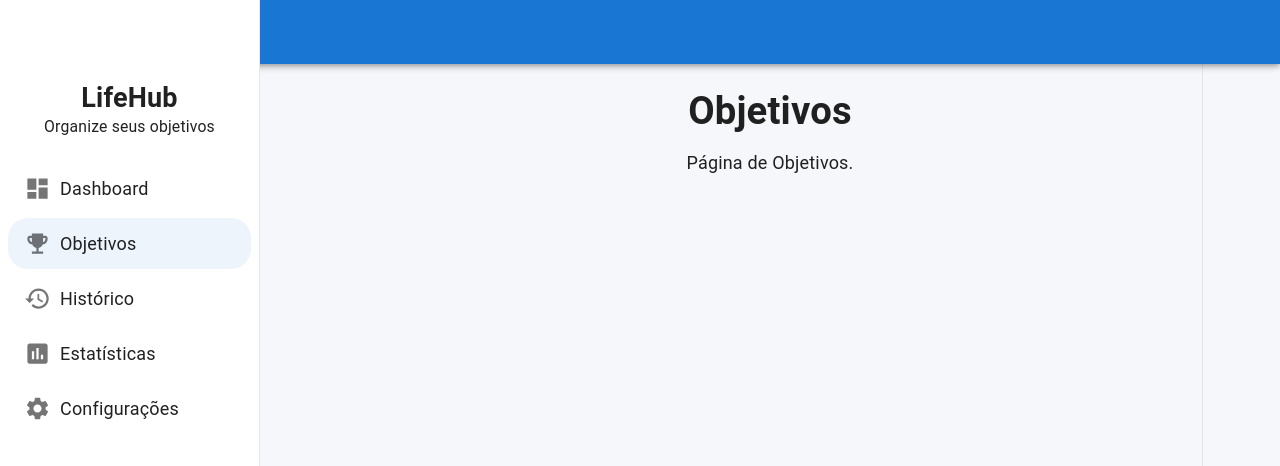
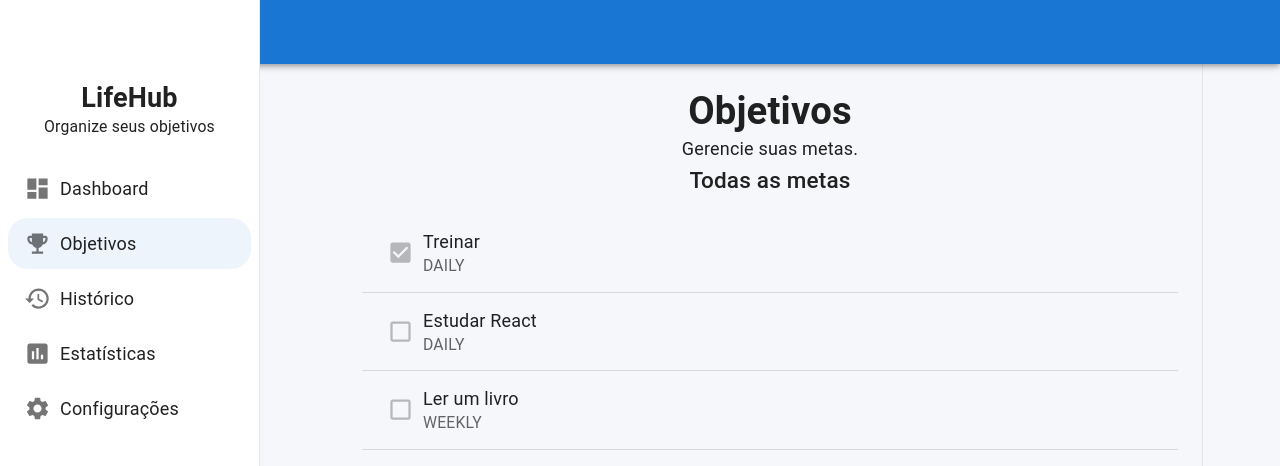
Before and after one commit to thiagolino89/lifehub, a React (Vite) app in the folder frontend/: page /objetivos in a window 1280 px wide. Shown: the top 466 px of the page. Built offline with nearby package versions, Linux system fonts and the light colour scheme.

Commit message:
refactor: migrar módulo Objetivos para arquitetura feature-first

```diff
--- a/frontend/src/features/objetivos/ObjetivosPage.tsx
+++ b/frontend/src/features/objetivos/ObjetivosPage.tsx
@@ -1,15 +1,43 @@
-import { Typography } from "@mui/material";
+import {
+  CircularProgress,
+  List,
+  Typography,
+} from "@mui/material";
+
+import PageHeader from "../../components/ui/PageHeader";
+
+import GoalItem from "./components/GoalItem";
+import { useGoals } from "./hooks/useGoals";
 
 export default function ObjetivosPage() {
+  const { goals, loading } = useGoals();
+
+  if (loading) {
+    return <CircularProgress />;
+  }
+
   return (
     <>
-      <Typography variant="h4" gutterBottom>
-        Objetivos
+      <PageHeader
+        title="Objetivos"
+        subtitle="Gerencie suas metas."
+      />
+
+      <Typography
+        variant="h6"
+        gutterBottom
+      >
+        Todas as metas
       </Typography>
 
-      <Typography>
-        Página de Objetivos.
-      </Typography>
+      <List>
+        {goals.map((goal) => (
+          <GoalItem
+            key={goal.id}
+            goal={goal}
+          />
+        ))}
+      </List>
     </>
   );
 }
--- /dev/null
+++ b/frontend/src/features/objetivos/api/goalsApi.ts
@@ -0,0 +1,32 @@
+import type { Goal } from "../types/Goal";
+
+const mockGoals: Goal[] = [
+  {
+    id: "1",
+    title: "Treinar",
+    frequency: "DAILY",
+    completed: true,
+    order: 1,
+    createdAt: new Date(),
+  },
+  {
+    id: "2",
+    title: "Estudar React",
+    frequency: "DAILY",
+    completed: false,
+    order: 2,
+    createdAt: new Date(),
+  },
+  {
+    id: "3",
+    title: "Ler um livro",
+    frequency: "WEEKLY",
+    completed: false,
+    order: 3,
+    createdAt: new Date(),
+  },
+];
+
+export async function getGoals(): Promise<Goal[]> {
+  return Promise.resolve(mockGoals);
+}
--- /dev/null
+++ b/frontend/src/features/objetivos/components/GoalItem.tsx
@@ -0,0 +1,29 @@
+import {
+  Checkbox,
+  ListItem,
+  ListItemText,
+} from "@mui/material";
+
+import type { Goal } from "../types/Goal";
+
+interface GoalItemProps {
+  goal: Goal;
+}
+
+export default function GoalItem({
+  goal,
+}: GoalItemProps) {
+  return (
+    <ListItem divider>
+      <Checkbox
+        checked={goal.completed}
+        disabled
+      />
+
+      <ListItemText
+        primary={goal.title}
+        secondary={goal.frequency}
+      />
+    </ListItem>
+  );
+}
--- /dev/null
+++ b/frontend/src/features/objetivos/hooks/useGoals.ts
@@ -0,0 +1,27 @@
+import { useEffect, useState } from "react";
+
+import type { Goal } from "../types/Goal";
+import { GoalService } from "../services/GoalService";
+
+export function useGoals() {
+  const [goals, setGoals] = useState<Goal[]>([]);
+  const [loading, setLoading] = useState(true);
+
+  useEffect(() => {
+    async function loadGoals() {
+      try {
+        const data = await GoalService.getAll();
+        setGoals(data);
+      } finally {
+        setLoading(false);
+      }
+    }
+
+    loadGoals();
+  }, []);
+
+  return {
+    goals,
+    loading,
+  };
+}
--- /dev/null
+++ b/frontend/src/features/objetivos/index.ts
@@ -0,0 +1 @@
+export { default as ObjetivosPage } from "./ObjetivosPage";
--- /dev/null
+++ b/frontend/src/features/objetivos/services/GoalService.ts
@@ -0,0 +1,7 @@
+import { getGoals } from "../api/goalsApi";
+
+export class GoalService {
+  static async getAll() {
+    return getGoals();
+  }
+}
--- /dev/null
+++ b/frontend/src/features/objetivos/types/Goal.ts
@@ -0,0 +1,23 @@
+export type GoalFrequency =
+  | "DAILY"
+  | "WEEKLY"
+  | "MONTHLY"
+  | "YEARLY";
+
+export interface Goal {
+  id: string;
+
+  title: string;
+
+  description?: string;
+
+  frequency: GoalFrequency;
+
+  completed: boolean;
+
+  order: number;
+
+  createdAt: Date;
+
+  completedAt?: Date;
+}
```
